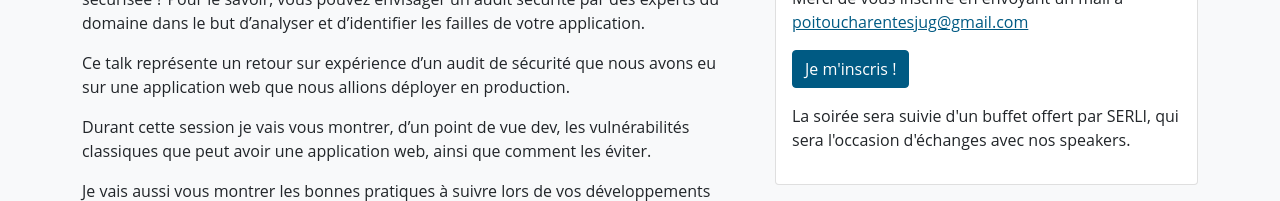
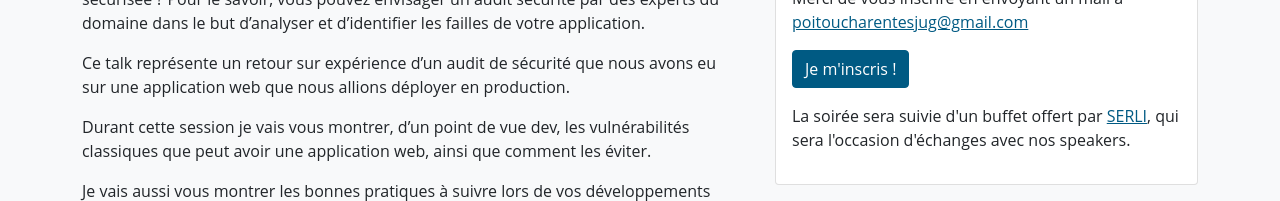
Before and after one commit to Serli/poitoucharentesjug.org, a Jekyll site: the page built from _posts/2019-04-11-security-is-also-the-developers-job.md, in a window 1280 px wide. Shown: the part 269-470 px from the top of the page. Built offline with Jekyll 4.4.1, drawn with Linux system fonts in a browser that asks for light colours; part of the change alters nothing that is shown; grey boxes are pictures that could not be loaded.

```diff
--- a/_layouts/event.html
+++ b/_layouts/event.html
@@ -55,7 +55,7 @@ layout: default
                     <a class="btn btn-primary" href="mailto:poitoucharentesjug@gmail.com">Je m'inscris !</a>
                 </p>
                 <p>
-                    La soirée sera suivie d'un buffet offert par SERLI, qui sera l'occasion d'échanges avec nos speakers.
+                    La soirée sera suivie d'un buffet offert par <a href="https://www.serli.com" target="_blank" rel="noreferrer noopener">SERLI</a>, qui sera l'occasion d'échanges avec nos speakers.
                 </p>
             </div>
         </div>
```
